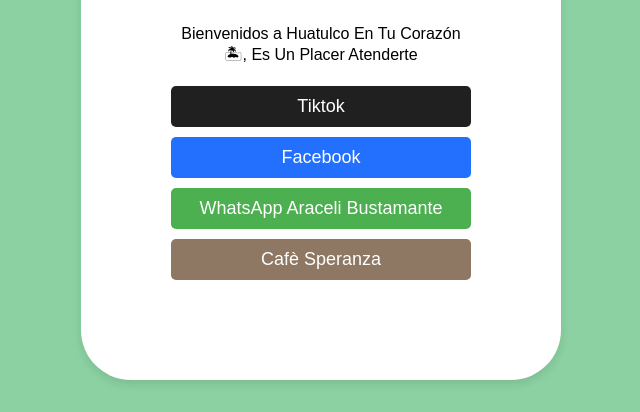
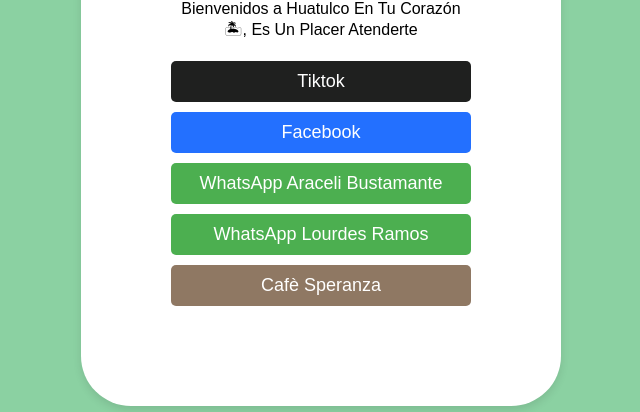
Before and after one commit to johnysp/HUATULCO-EN-TU-CORAZON, a plain HTML site: page index.html in a window 1280 px wide. Shown: the part 388-800 px from the top of the page, without its empty margins (319-959 px from the left). Drawn offline with Linux system fonts and the light colour scheme.

Commit message:
Add files via upload

```diff
--- a/index.html
+++ b/index.html
@@ -93,6 +93,7 @@
         <a href="https://www.tiktok.com/@aracelibustamant74?_t=ZM-8tuq3FpLHp0&_r=1" class="link1">Tiktok</a>
         <a href="https://www.facebook.com/share/1BNvx34wCq/" class="link2">Facebook</a>
         <a href="https://wa.me/message/3B6E5DWIYAT3L1" class="link">WhatsApp Araceli Bustamante</a>
+        <a href="https://wa.me/qr/LMLSWHVLLG5JD1" class="link">WhatsApp Lourdes Ramos</a>
         <a href="https://wa.me/qr/2YBBNL73JPYRD1" class="link3">Cafè Speranza</a>
     </div>
 </body>
```
